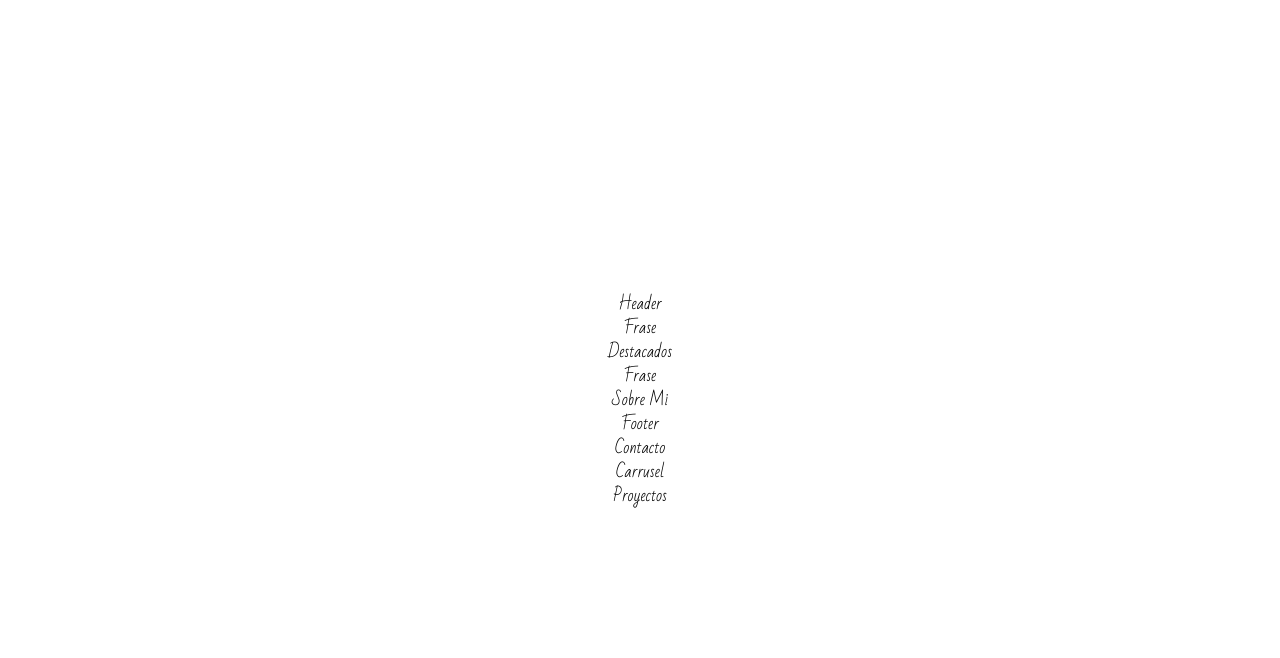
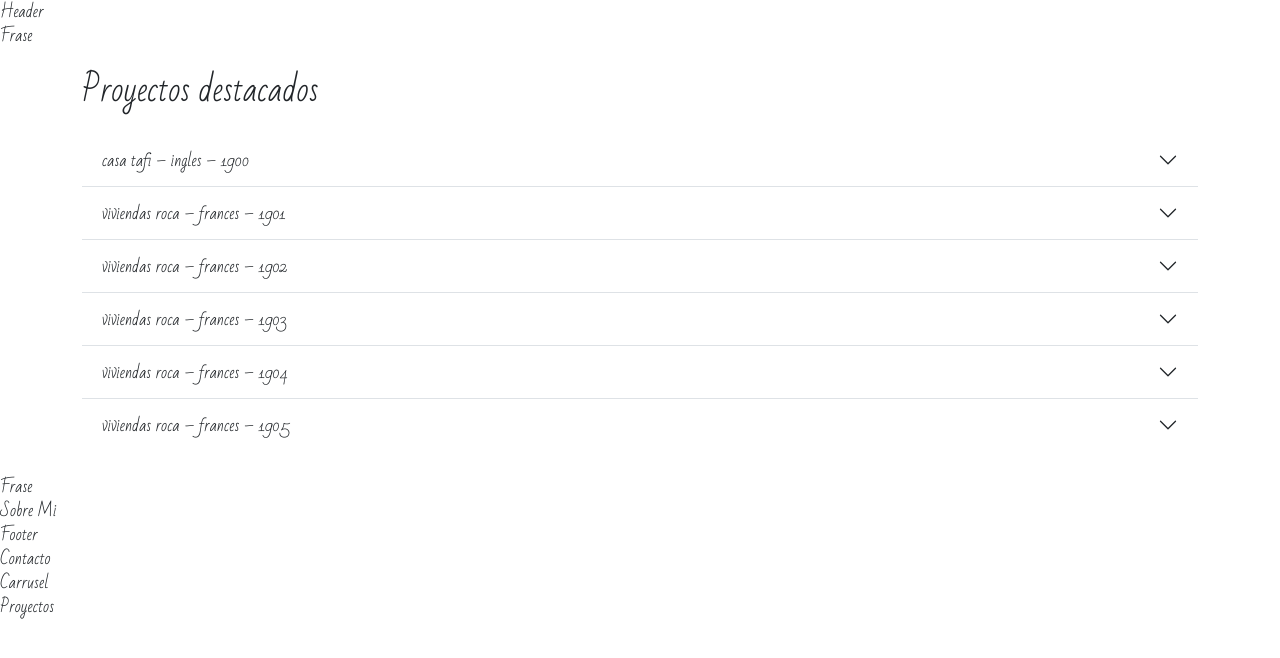
Before and after one commit to juacovanmessem/Ska, a React (Vite) app: page / in a window 1280 px wide. Shown: the top 658 px of the page. Built offline with nearby package versions, Linux system fonts and the light colour scheme.

Commit message:
correccion de vinculacion en el index y complento de la base de datos

```diff
--- a/index.html
+++ b/index.html
@@ -2,12 +2,15 @@
 <html lang="es">
   <head>
     <meta charset="UTF-8" />
-    <link rel="icon" type="image/svg+xml" href="" />
+    <link rel="icon" type="image/svg+xml" href="./src/assets/images/misc/logo.png" />
     <meta name="viewport" content="width=device-width, initial-scale=1.0" />
+    <link href="https://cdn.jsdelivr.net/npm/bootstrap@5.3.5/dist/css/bootstrap.min.css" rel="stylesheet" integrity="sha384-SgOJa3DmI69IUzQ2PVdRZhwQ+dy64/BUtbMJw1MZ8t5HZApcHrRKUc4W0kG879m7" crossorigin="anonymous">
+    <link rel="stylesheet" href="./src/index.css">
     <title>Arquitectura Ska</title>
   </head>
   <body>
-    <div id="root"></div>
+    <div id="root" class="tipoL"></div>
     <script type="module" src="/src/main.jsx"></script>
+    <script src="https://cdn.jsdelivr.net/npm/bootstrap@5.3.2/dist/js/bootstrap.bundle.min.js"></script>
   </body>
 </html>
--- a/src/App.css
+++ b/src/App.css
@@ -1,9 +1,3 @@
-#root {
-  max-width: 1280px;
-  margin: 0 auto;
-  padding: 2rem;
-  text-align: center;
-}
 
 .header{
   font-size: xx-large;
--- a/src/components/Destacados.jsx
+++ b/src/components/Destacados.jsx
@@ -1,12 +1,71 @@
-import React from 'react'
-import '../styles/Destacados.css'
+import React, { useState, useEffect } from "react";
+import "../styles/Destacados.css";
+import database from "../db/database.json"; // Tu archivo JSON
 
 function Destacados() {
+  const [proyectos, setProyectos] = useState([]);
+
+  useEffect(() => {
+    if (Array.isArray(database.proyectos)) {
+      setProyectos(database.proyectos);
+    } else {
+      console.error("El JSON no contiene una clave 'proyectos' con un array.");
+    }
+    console.log(database.proyectos)
+  }, []);
+
   return (
     <>
-      <div>Destacados</div>
+      <div className="container my-4">
+        <h2 className="mb-4">Proyectos destacados</h2>
+        <div className="accordion accordion-flush" id="accordionProyectos">
+          {proyectos
+            .filter((proy) => proy.destacar)
+            .map((proy) => (
+              <div className="accordion-item" key={proy.id}>
+                <h2 className="accordion-header" id={`heading${proy.id}`}>
+                  <button
+                    className="accordion-button collapsed"
+                    type="button"
+                    data-bs-toggle="collapse"
+                    data-bs-target={`#collapse${proy.id}`}
+                    aria-expanded="false"
+                    aria-controls={`collapse${proy.id}`}
+                  >
+                    {proy.nombre} – {proy.estilo} – {proy.año}
+                  </button>
+                </h2>
+                <div
+                  id={`collapse${proy.id}`}
+                  className="accordion-collapse collapse"
+                  aria-labelledby={`heading${proy.id}`}
+                  data-bs-parent="#accordionProyectos"
+                >
+                  <div className="accordion-body">
+                    <p><strong>Resumen:</strong> {proy.resumen || "Sin resumen"}</p>
+                    <p><strong>Descripción:</strong> {proy.descripcion || "Sin descripción"}</p>
+
+                    {/* Mostrar imágenes si existen */}
+                    <div className="d-flex gap-3 flex-wrap">
+                      {[proy.foto1, proy.foto2, proy.foto3].map((foto, i) =>
+                        foto ? (
+                          <img
+                            key={i}
+                            src={foto}
+                            alt={`Foto ${i + 1} del proyecto ${proy.nombre}`}
+                            style={{ width: "150px", height: "auto", objectFit: "cover", borderRadius: "8px" }}
+                          />
+                        ) : null
+                      )}
+                    </div>
+                  </div>
+                </div>
+              </div>
+            ))}
+        </div>
+      </div>
     </>
   )
 }
 
-export default Destacados
+export default Destacados;
--- a/src/db/database.json
+++ b/src/db/database.json
@@ -1,7 +1,7 @@
 {
   "proyectos":[
     {
-      "nombre":"ejemplo",
+      "nombre":"casa tafi",
       "año":1900,
       "foto1": "",
       "foto2": "",
@@ -9,10 +9,11 @@
       "resumen":"",
       "descripcion":"",
       "estilo":"ingles",
+      "destacar": true,
       "id":1
     },
     {
-      "nombre":"ejemplo2",
+      "nombre":"viviendas roca",
       "año":1901,
       "foto1": "",
       "foto2": "",
@@ -20,7 +21,56 @@
       "resumen":"",
       "descripcion":"",
       "estilo":"frances",
+      "destacar": true,
       "id":2
+    },
+    {
+      "nombre":"viviendas roca",
+      "año":1902,
+      "foto1": "",
+      "foto2": "",
+      "foto3": "",
+      "resumen":"",
+      "descripcion":"",
+      "estilo":"frances",
+      "destacar": true,
+      "id":3
+    },
+    {
+      "nombre":"viviendas roca",
+      "año":1903,
+      "foto1": "https://picsum.photos/200",
+      "foto2": "https://picsum.photos/200",
+      "foto3": "https://picsum.photos/200",
+      "resumen":"",
+      "descripcion":"",
+      "estilo":"frances",
+      "destacar": true,
+      "id":4
+    },
+    {
+      "nombre":"viviendas roca",
+      "año":1904,
+      "foto1": "https://picsum.photos/200",
+      "foto2": "https://picsum.photos/200",
+      "foto3": "https://picsum.photos/200",
+      "resumen":"",
+      "descripcion":"",
+      "estilo":"frances",
+      "destacar": true,
+      "id":5
+    },
+    {
+      "nombre":"viviendas roca",
+      "año":1905,
+      "foto1": "https://picsum.photos/200",
+      "foto2": "https://picsum.photos/200",
+      "foto3": "https://picsum.photos/200",
+      "resumen":"",
+      "descripcion":"",
+      "estilo":"frances",
+      "destacar": true,
+      "id":6
     }
   ]
 }
--- a/src/index.css
+++ b/src/index.css
@@ -6,11 +6,6 @@
   font-weight: 400;
 }
 
-
-body {
-  margin: 0;
-  display: flex;
-  place-items: center;
-  min-width: 320px;
-  min-height: 100vh;
+.tipoL{
+  font-family:  "Bad Script", cursive;
 }
```
